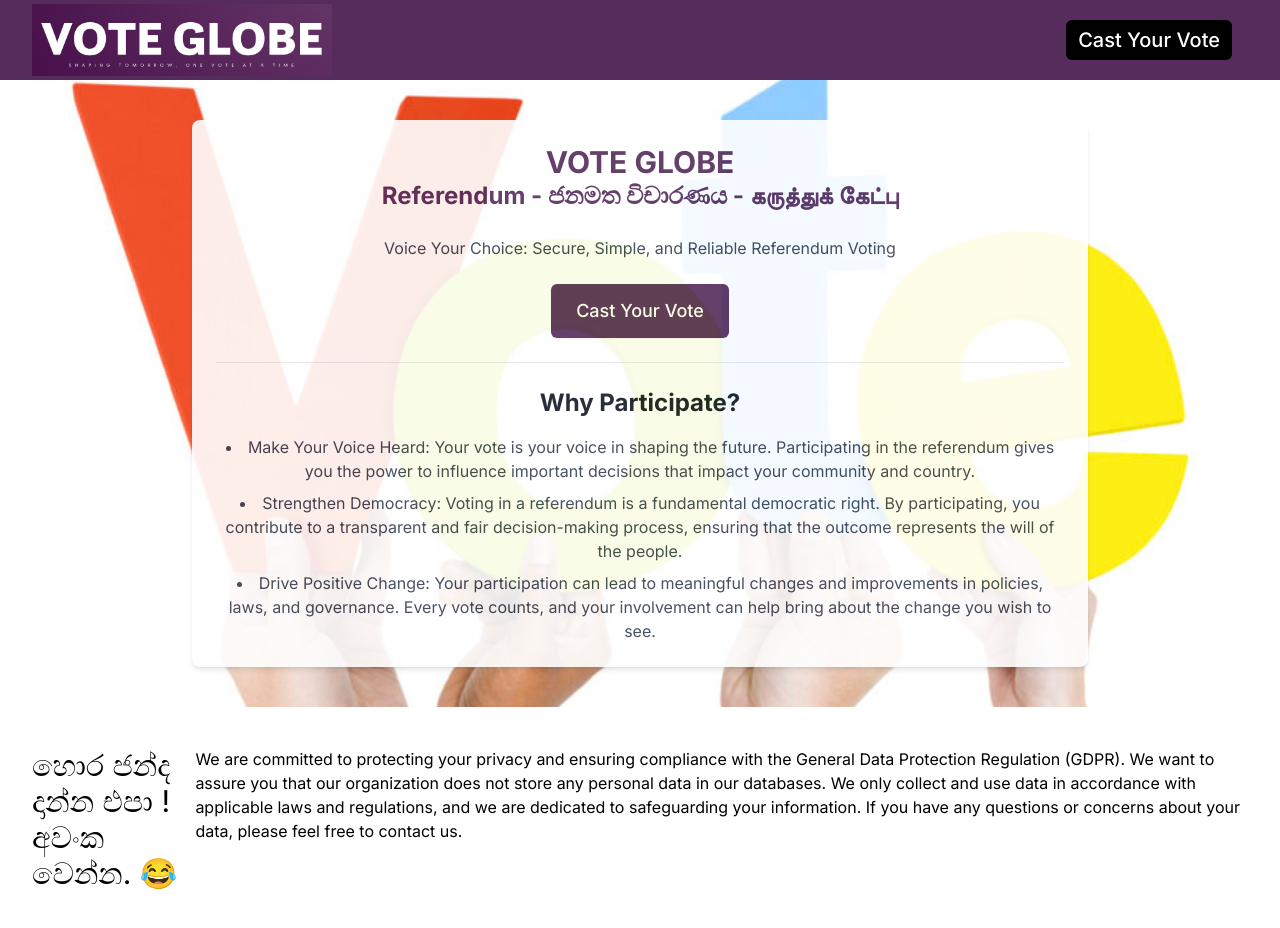
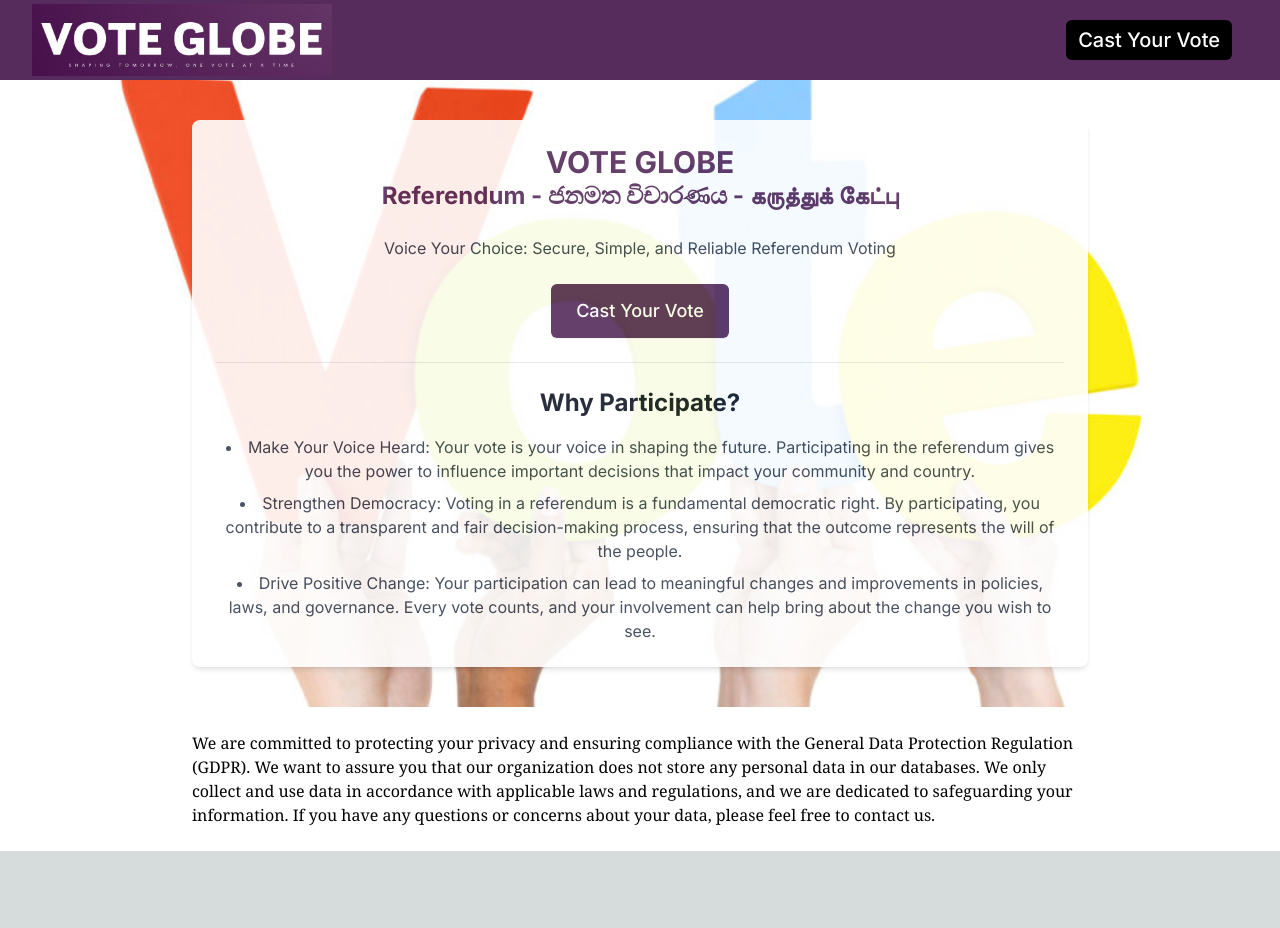
Before and after one commit to sameerabit/election-survey-app, a Next.js app: page / in a window 1280 px wide. Shown: the top 928 px of the page. After the commit the page ends 851 px from the top, so only its background shows below. Built offline with nearby package versions, Linux system fonts and the light colour scheme.

Commit message:
GDPR compliance

```diff
--- a/src/app/page.tsx
+++ b/src/app/page.tsx
@@ -87,11 +87,8 @@ const Home: React.FC = () => {
           </div>
         </div>
       </main>
-      <div className="flex bg-white justify-center py-10 px-4 sm:px-6 lg:px-8">
-        <h3 className="text-3xl">
-          හොර ජන්ද දාන්න එපා ! අවංක වෙන්න. 😂
-        </h3>
-        <p>
+      <div className="flex bg-white justify-center flex-row items-start">
+        <p className="w-full max-w-4xl py-6 font-serif">
           We are committed to protecting your
           privacy and ensuring compliance with the
           General Data Protection Regulation
```
